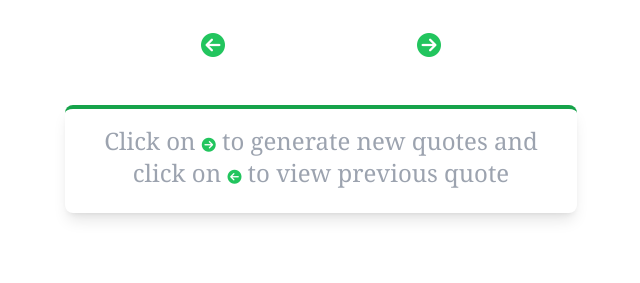
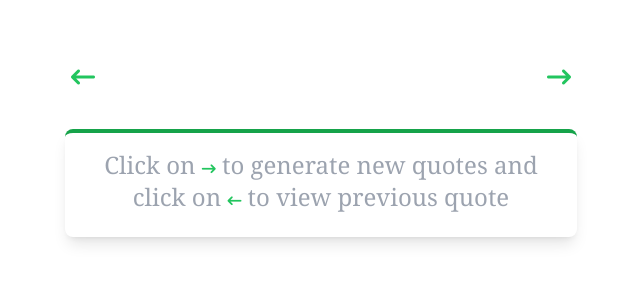
Before and after one commit to S-Abdullahi/quote-generator, a plain HTML site: page index.html in a window 1280 px wide. Shown: the part 95-378 px from the top of the page, without its empty margins (319-959 px from the left). Drawn offline with Linux system fonts and the light colour scheme.

Commit message:
previous and next modification

```diff
--- a/index.html
+++ b/index.html
@@ -10,7 +10,7 @@
     <link rel="stylesheet" href="./public/output.css">
     <script src="https://kit.fontawesome.com/c31a3ebc2d.js" crossorigin="anonymous"></script>
 
-    <title>Qoute Generator</title>
+    <title>Quote Generator</title>
 </head>
 <body class="h-screen">
     <!-- main container -->
@@ -21,36 +21,32 @@
         </div>
 
         <!-- previous and next buttons -->
-        <div class="flex w-60 justify-between fixed mt-32">
+        <div class="cont">
+        <div class=" flex justify-between prev-con">
             <div>
 
-                <i class="fa-solid fa-circle-arrow-left text-2xl text-green-500 cursor-pointe hover:text-green-300" id="previous"></i>
+                <i class="fa-solid fa-arrow-left-long text-2xl text-green-500 cursor-pointe hover:text-green-300" id="previous"></i>
 
             </div>
 
             <div>
-                <i class="fa-solid fa-circle-arrow-right text-2xl text-green-500 cursor-pointer hover:text-green-300" id="next"></i>
+                <i class="fa-solid fa-arrow-right-long text-2xl text-green-500 cursor-pointer hover:text-green-300" id="next"></i>
             </div>
         </div>
 
         <!-- quote container -->
-		<div class="flex flex-col justify-start items-start px-8 w-screen mx-10">
+		<div class="flex flex-col justify-start items-start px-8 mt-6 w-screen mx-10">
 
 
             <div class="flex flex-col items-center max-h-lg max-w-lg py-4 px-8 bg-white shadow-lg rounded-lg my-20 border-t-4 border-green-600">
                 <h3 class="font-serif text-sm lg:text-2xl text-center pb-2 leading-normal text-gray-600 " id="txt_copy">
-                    <p class="text-gray-400 text-sm md:text-2xl">Click on <i class="fa-solid fa-circle-arrow-right text-sm text-green-500"></i>  to generate new quotes and click on <i class="fa-solid fa-circle-arrow-left text-sm text-green-500"></i> to view previous quote</p>
+                    <p class="text-gray-400 text-sm md:text-2xl">Click on <i class="fa-solid fa-arrow-right-long text-sm text-green-500"></i>  to generate new quotes and click on <i class="fa-solid fa-arrow-left-long text-sm text-green-500"></i> to view previous quote</p>
                 </h3>
             <!-- Author name placement -->
 			<h4 class="text-sm font-medium text-green-500"></h4>
 		    </div>
-
-            <!-- generate quote button -->
-            <!-- <div class='absolute mt-[550px]'>
-                <button class="font-mono text-xl bg-green-800 text-gray-200 w-52 h-16 rounded-lg hover:bg-green-700 mb-32 md:mb-72">Generate Quote</button>
-                <p class="text-gray-300 text-center">developed by S-Abdullahi</p>
-            </div> -->
          </div>
+        </div>
 	</div>
 
 
```
